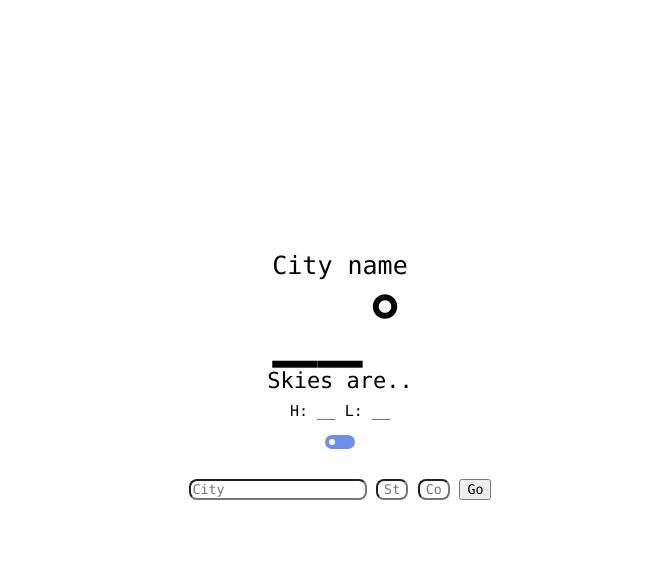
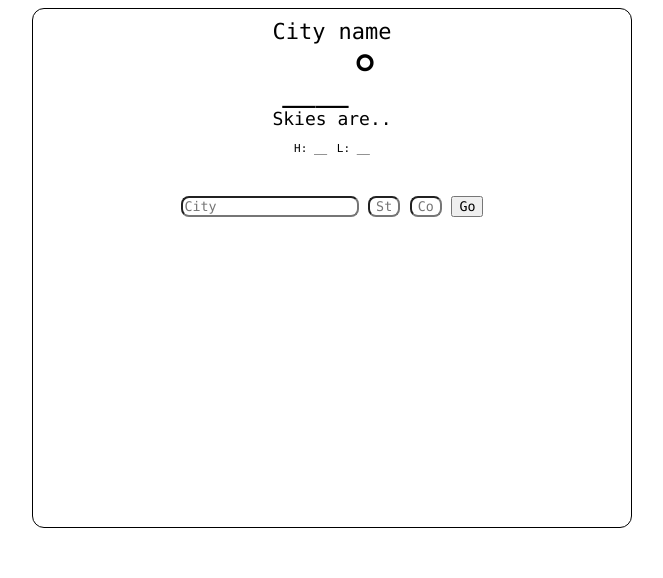
Before and after one commit to Catriece/WeatherApp, a plain HTML site: page index.html in a window 1280 px wide. Shown: the whole page, without its empty margins (308-971 px from the left). Drawn offline with Linux system fonts and the light colour scheme.

Commit message:
Weather App

```diff
--- a/app2.js
+++ b/app2.js
@@ -198,7 +198,7 @@ function changeBackground(citySky) {
     }
 
     if(citySky.textContent == "shower rain" || citySky.textContent == "rain" || citySky.textContent == "light rain") {
-        document.getElementById("background").style.backgroundImage="url(images/rain-shower.jpeg)";
+        document.getElementById("background").style.backgroundImage="url(images/rainfall.jpg)";
     }
     if(citySky.textContent == "thunderstorm") {
         document.getElementById("background").style.backgroundImage="url(images/storm-clouds.jpg)";
--- a/index.html
+++ b/index.html
@@ -8,8 +8,8 @@
     <link rel="stylesheet" href="style.css">
     <title>Document</title>
 </head>
-<body id="background">
-    <main>
+<body>
+    <main id="background">
         <div id="temp-box" class="box weatherBox">
             <div id="save-button" ></div>
             <div id="temp-info">
@@ -19,12 +19,6 @@
                 <p id="weather-hi" class="hi-lo">H: __</p>
                 <p id="weather-lo" class="hi-lo">L: __</p>
             </div>
-        </div>
-        <div id="chooseUnit">
-            <label class="switch">
-                <input type="checkbox">
-                <span class="slider round"></span>
-            </label>
         </div>
         <div id="searchbar" class="box">
             <form id="submission">
@@ -40,7 +34,6 @@
         <div id="savedInput" class="box weatherBox">
             <table id="savedCitiesTable">
                 <tr id="new-tr">
-                    <!--<p id="url"></p>-->
                     <td id="city-td"></td>
                     <td id="icon-image">
                         <img src="" alt="">
--- a/style.css
+++ b/style.css
@@ -4,22 +4,26 @@
 }
 
 body {
+    display: flex;
+    flex-direction: column;
+    justify-content: center;
+    align-items: center;
+}
+
+main {
+    height: 65vh;
+    width: 75vw;
+    max-width: 600px;
+    border-radius: 12px;
+    border: 1px black solid;
+}
+
+#background {
   background-image: "";
   background-repeat: no-repeat;
   background-size: cover;
 }
 
-main {
-    display: flex;
-    flex-direction: column;
-    justify-content: center;
-    align-items: center;
-    height: 100vh;
-    width: 100vw;
-    background-image: "";
-    background-repeat: no-repeat;
-    background-size: cover;
-}
 
 .weatherBox {
     padding-top: 10px;
@@ -28,6 +32,10 @@ main {
     padding-left: 10px;
     margin: auto, 0px;
     border: 10px;
+}
+
+#submission {
+  text-align: center;
 }
 
 #searchbar {
@@ -47,22 +55,22 @@ p {
 }
 
 #city-name {
-    font-size: 25px;
+    font-size: 22px;
 }
 
 #city-temp {
-    font-weight: 650;
-    font-size: 75px;
+    font-weight: 550;
+    font-size: 55px;
 }
 
 #city-sky {
-    font-size: 22px;
+    font-size: 18px;
     padding-bottom: 8px;
 }
 
 .hi-lo {
     display: inline;
-    font-size: 15px;
+    font-size: 11px;
 }
 
 .search-inputs {
@@ -74,68 +82,11 @@ p {
   text-align: center;
 }
 
+tr {
+    border: 1px black solid;
+}
 
-.switch {
-    position: relative;
-    display: inline-block;
-    width: 30px;
-    height: 14px;
-  }
-
-  .switch input {
-    opacity: 0;
-    width: 0;
-    height: 0;
-  }
-
-  .slider {
-    position: absolute;
-    cursor: pointer;
-    top: 0;
-    left: 0;
-    right: 0;
-    bottom: 0;
-    background-color: rgb(109, 142, 235);
-    -webkit-transition: .4s;
-    transition: .4s;
-  }
-
-  .slider:before {
-    position: absolute;
-    content: "";
-    height: 6px;
-    width: 6px;
-    left: 4px;
-    bottom: 4px;
-    background-color: white;
-    -webkit-transition: .4s;
-    transition: .4s;
-  }
-
-  input:checked + .slider {
-    background-color: #2196F3;
-  }
-
-  input:focus + .slider {
-    box-shadow: 0 0 1px #2196F3;
-  }
-
-  input:checked + .slider:before {
-    -webkit-transform: translateX(16px);
-    -ms-transform: translateX(16px);
-    transform: translateX(16px);
-  }
-
-  /* Rounded sliders */
-  .slider.round {
-    border-radius: 34px;
-  }
-
-  .slider.round:before {
-    border-radius: 50%;
-  }
-
-  #new-tr {
-    border: 1px black solid;
-
-  }
+table {
+  margin-right: auto;
+  margin-left: auto;
+}
```
Also changed, not shown: images/rainfall.jpg (added).
